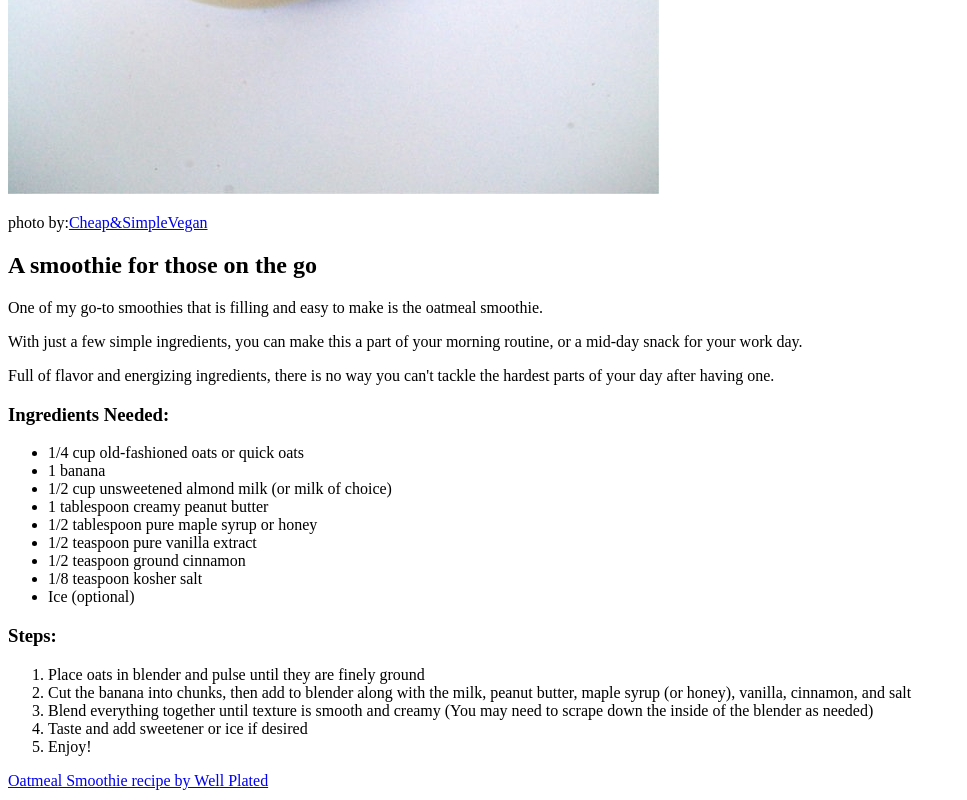
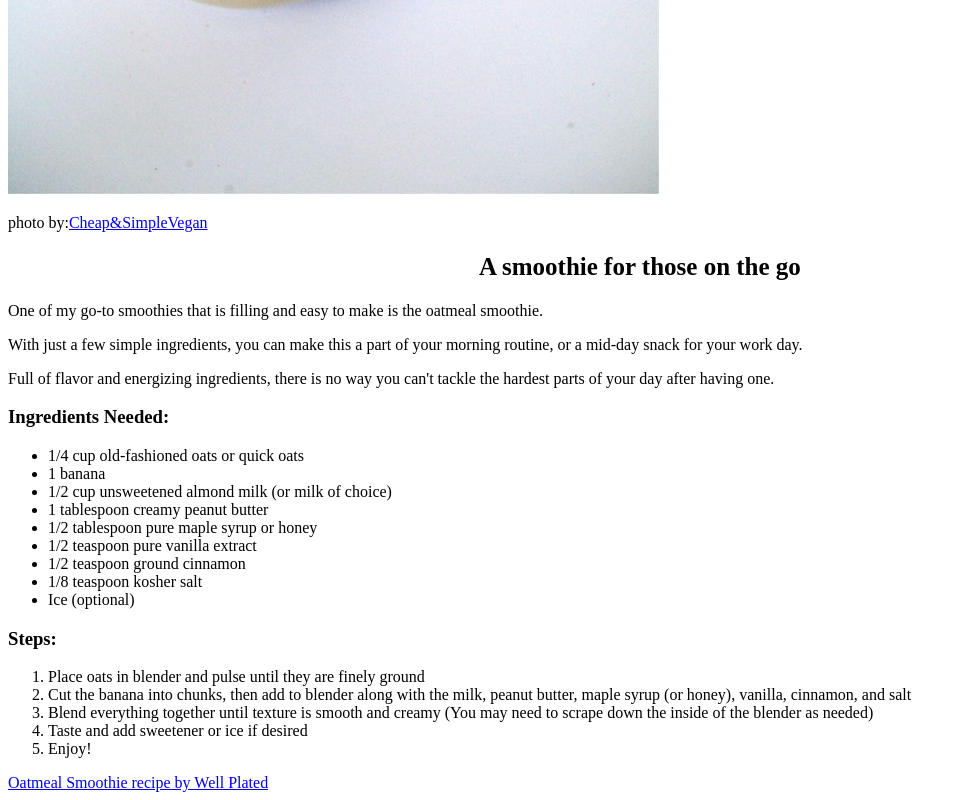
Before and after one commit to adish91/odin-recipes, a plain HTML site: page recipes/oatmeal_smoothie.html in a window 1280 px wide. Shown: the part 799-1599 px from the top of the page, without its empty margins (0-967 px from the left). Drawn offline with Linux system fonts and the light colour scheme.

Commit message:
Add style to h2 class

```diff
--- a/styles.css
+++ b/styles.css
@@ -18,6 +18,12 @@
     color: black;
 }
 
+.h2 {
+    text-align: center;
+    font-family: "Times New Roman", sans-serif;
+    font-size: 25px;
+}
+
 .smoothiepic {
     /* use this for pictures on the smoothie pages */
 }
```
